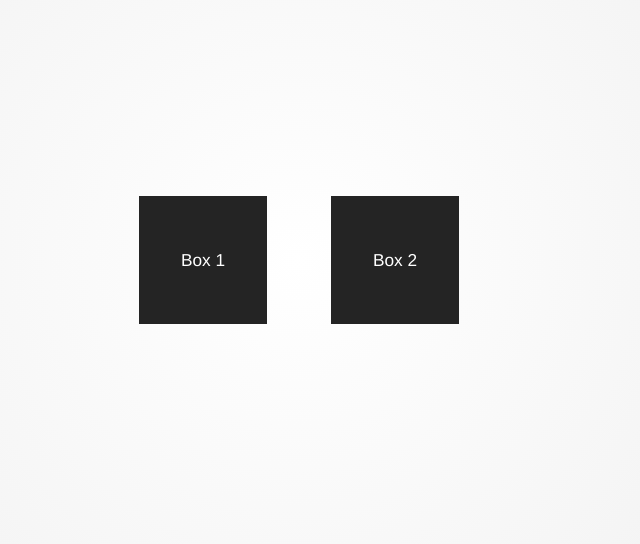
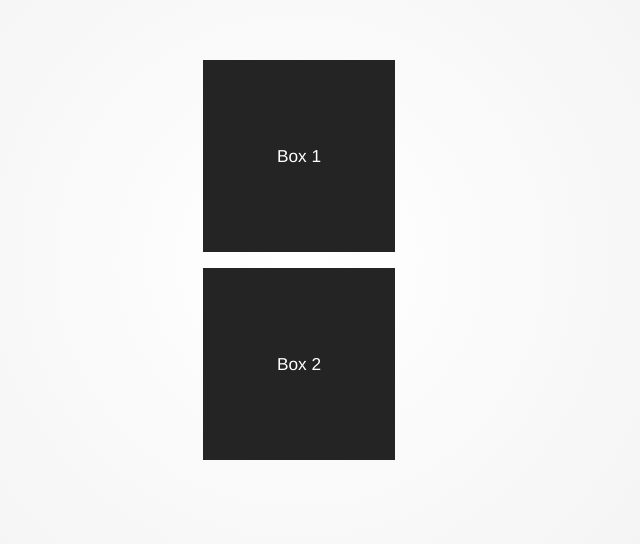
Before and after one commit to franklyg/handling-browsers-events, a website built with Vite: page pages/boxes.html in a window 1280 px wide. Shown: the part 148-692 px from the top of the page, without its empty margins (341-981 px from the left). Built offline with nearby package versions, Linux system fonts and the light colour scheme.

Commit message:
Minor update

```diff
--- a/pages/boxes.html
+++ b/pages/boxes.html
@@ -5,7 +5,7 @@
     <link rel="icon" type="image/svg+xml" href="/vite.svg" />
     <meta name="viewport" content="width=device-width, initial-scale=1.0" />
     <link rel="stylesheet" href="../style.css">
-    <title>Vite App</title>
+    <title>Code along</title>
   </head>
   <body>
     <div id="app">
--- a/style.css
+++ b/style.css
@@ -65,15 +65,17 @@ body{
 .container .boxes{
   width: 100%;
   height: 100vh;
+
   display: flex;
   align-items: center;
   justify-content: center;
+  flex-direction: column;
 }
 .container .boxes .box{
-  width: 10vw;
-  height: 10vw;
+  width: 15vw;
+  height: 15vw;
   background: #242424;
-  margin: 0 2rem;
+  margin: .5rem;
   display: flex;
   align-items: center;
   justify-content: center;
```
Also changed, not shown: pages/register-events-examples.html (+1 -1 lines), scripts/register-events.js (+2 -6 lines).
